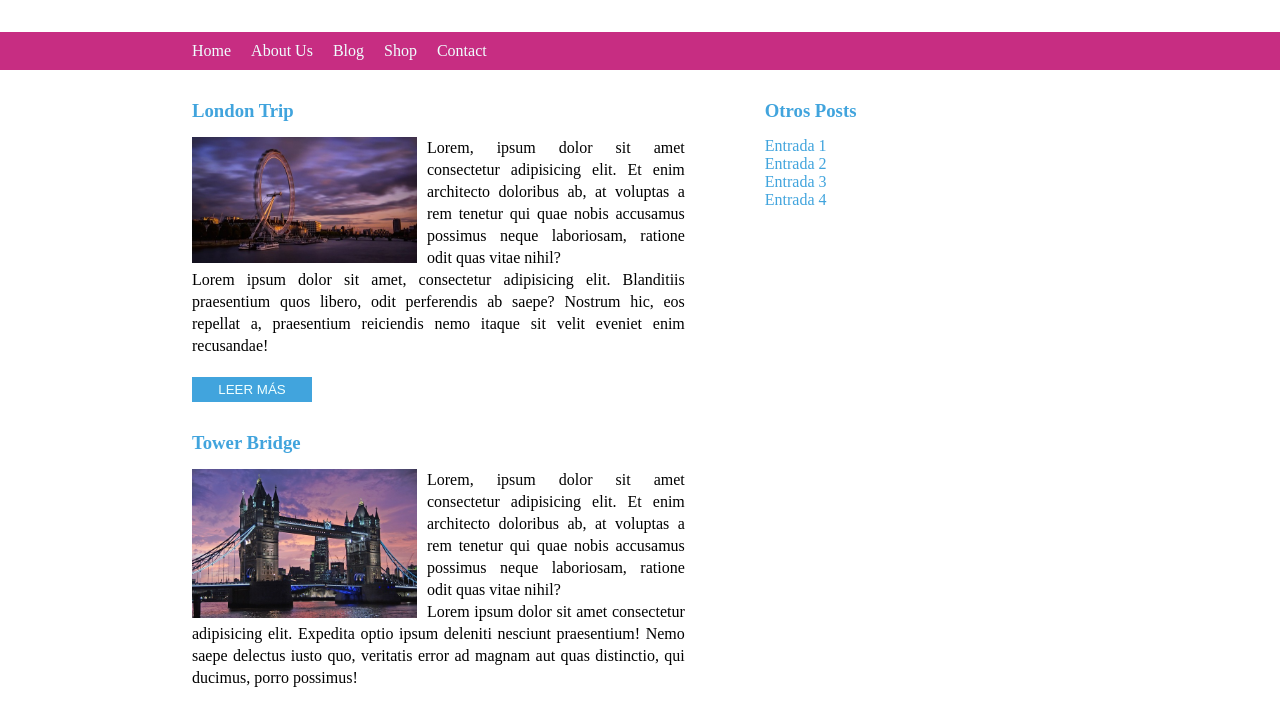
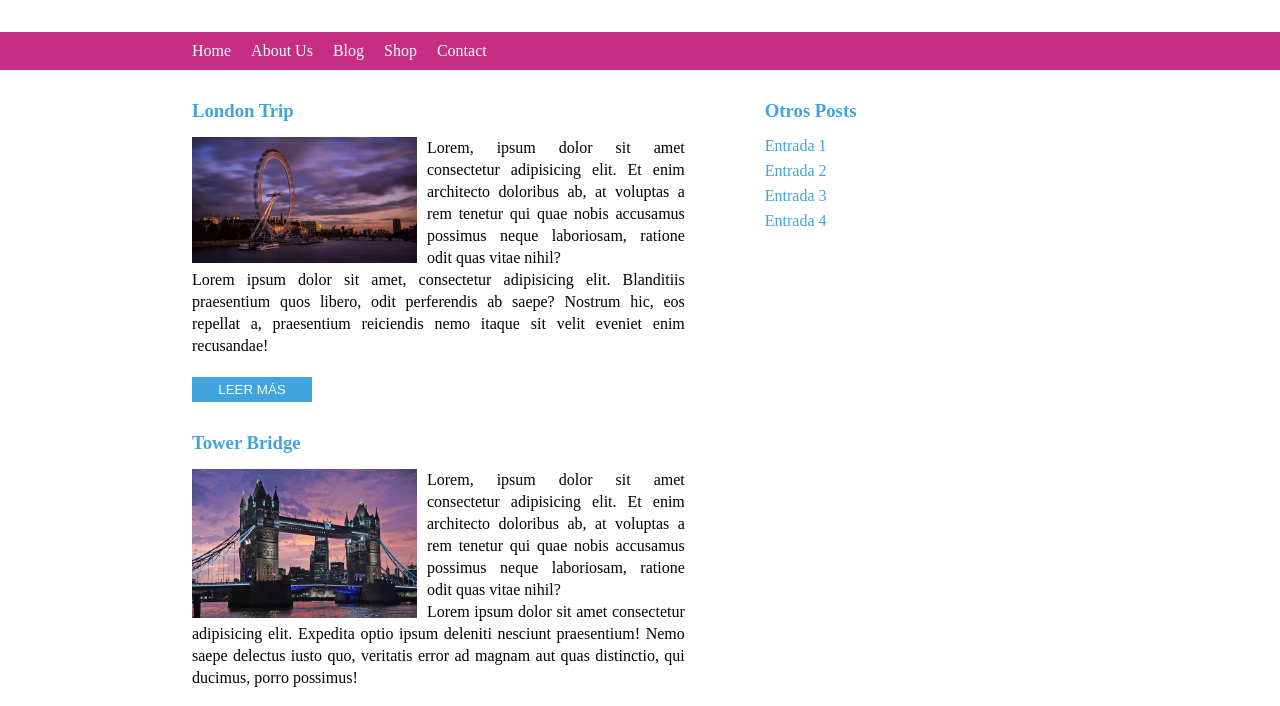
Before and after one commit to elivanlender/Master-Code---15, a plain HTML site: page 0_BlogdeViajes_flexbox/index.html in a window 1280 px wide. Shown: the part 93-799 px from the top of the page. Drawn offline with Linux system fonts and the light colour scheme.

Commit message:
Adjust on aside bar

```diff
--- a/0_BlogdeViajes_flexbox/CSS/DesktopFirst.css
+++ b/0_BlogdeViajes_flexbox/CSS/DesktopFirst.css
@@ -68,6 +68,9 @@
         list-style-type: none;
         margin-top: 15px;
     }
+    li{
+        margin-top: 7px;
+    }
     li > a{
         color: #41A4DD;
         margin-top: 20px;
```
